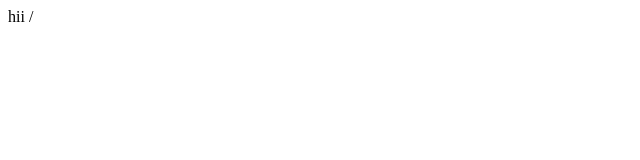
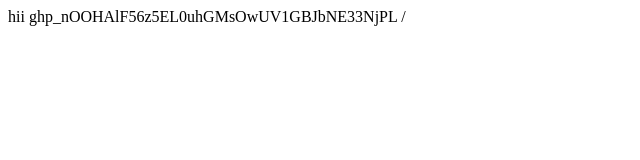
Before and after one commit to AdwaidDineshIntern/jenkinstest, a plain HTML site: page home.html in a window 1280 px wide. Shown: the whole page, without its empty margins (0-640 px from the left). Drawn offline with Linux system fonts and the light colour scheme.

Commit message:
Update home.html

```diff
--- a/home.html
+++ b/home.html
@@ -1,5 +1,6 @@
 <html>
 <body>
 hii
+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
 </body>
 /<html>
```
